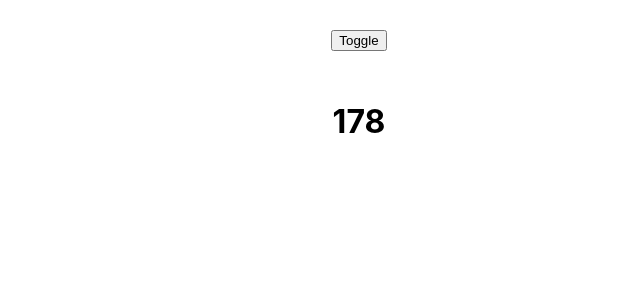
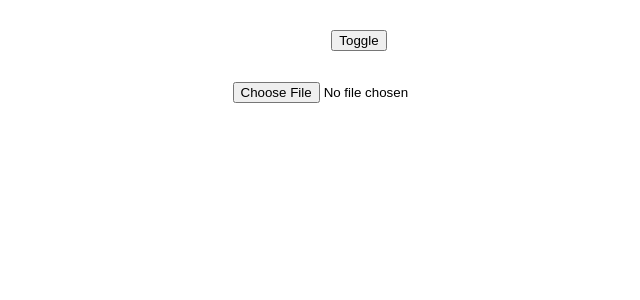
Before and after one commit to baovng/new-react, a React (Create React App) app: page / in a window 1280 px wide. Both pictures are taken after a click on the button "Toggle". Shown: the top 300 px of the page, without its empty margins (281-921 px from the left). Built offline with nearby package versions, Linux system fonts and the light colour scheme.

Commit message:
change picture on Input

```diff
--- a/src/App.js
+++ b/src/App.js
@@ -12,6 +12,7 @@ import { useState, useEffect } from 'react';
 import Content from './Content.js';
 import Resize from './Resize.js';
 import Timers from './useEffect/Timers';
+import ChangeAvatar from './useEffect/ChangeAvatar';
 
 const App = () => {
 	const [toggle, setToggle] = useState(false);
@@ -27,7 +28,8 @@ const App = () => {
 			</button>
 			{/* {toggle && <Content />} */}
 			{/* {toggle && <Resize />} */}
-			{toggle && <Timers />}
+			{/* {toggle && <Timers />} */}
+			{toggle && <ChangeAvatar />}
 		</div>
 	);
 };
--- /dev/null
+++ b/src/useEffect/ChangeAvatar.js
@@ -0,0 +1,42 @@
+/*
+Bai toan:
+Chọn ảnh, xong hiển thị luôn ảnh ngay tại lúc đó
+Giải quyết:
+
+mỗi khi chọn ảnh mới, url cũ vẫn nằm trong memory => memory leak
+=> Khi chọn ảnh mới, xóa url cũ.
+=> Thì khi thay ảnh -> effect đổi trên avatar -> useEffect
+
+- Have syntax : URL.createObjectURL(file) -> to create URL for object
+-> syntax: URL.revokeObjectURL(file.preview) -> remove the URL
+*/
+
+import { useState, useEffect } from 'react';
+
+function ChangeAvatar() {
+	const [avatar, setAvatar] = useState(false);
+
+	useEffect(() => {
+		//clean up
+		return () => {
+			avatar && URL.revokeObjectURL(avatar.preview); //check if they have the avatar -> avatar.preview property doesnt have yet -> error
+		};
+	}, [avatar]);
+	const handleChange = (e) => {
+		const file = e.target.files[0]; //file is an object
+		console.log(file);
+		console.log(URL.createObjectURL(file));
+
+		//to set the showPicture, will assign a property for an object
+		file.preview = URL.createObjectURL(file);
+		setAvatar(file); //setAvatar has a file => boolean true
+	};
+	return (
+		<div>
+			<input type="file" onChange={handleChange} />
+			{avatar && <img src={avatar.preview} alt="" width="80%" />}
+		</div>
+	);
+}
+
+export default ChangeAvatar;
--- a/src/useEffect/Timers.js
+++ b/src/useEffect/Timers.js
@@ -27,9 +27,10 @@ const Timers = () => {
 		const timer2 = setInterval(() => {
 			setCountdown((prevState) => prevState - 1);
 		}, 1000);
+
 		return () => {
 			// clearTimeout(timer);
-			clearTimeout(timer2);
+			clearInterval(timer2);
 		};
 	}, []);
 
```
